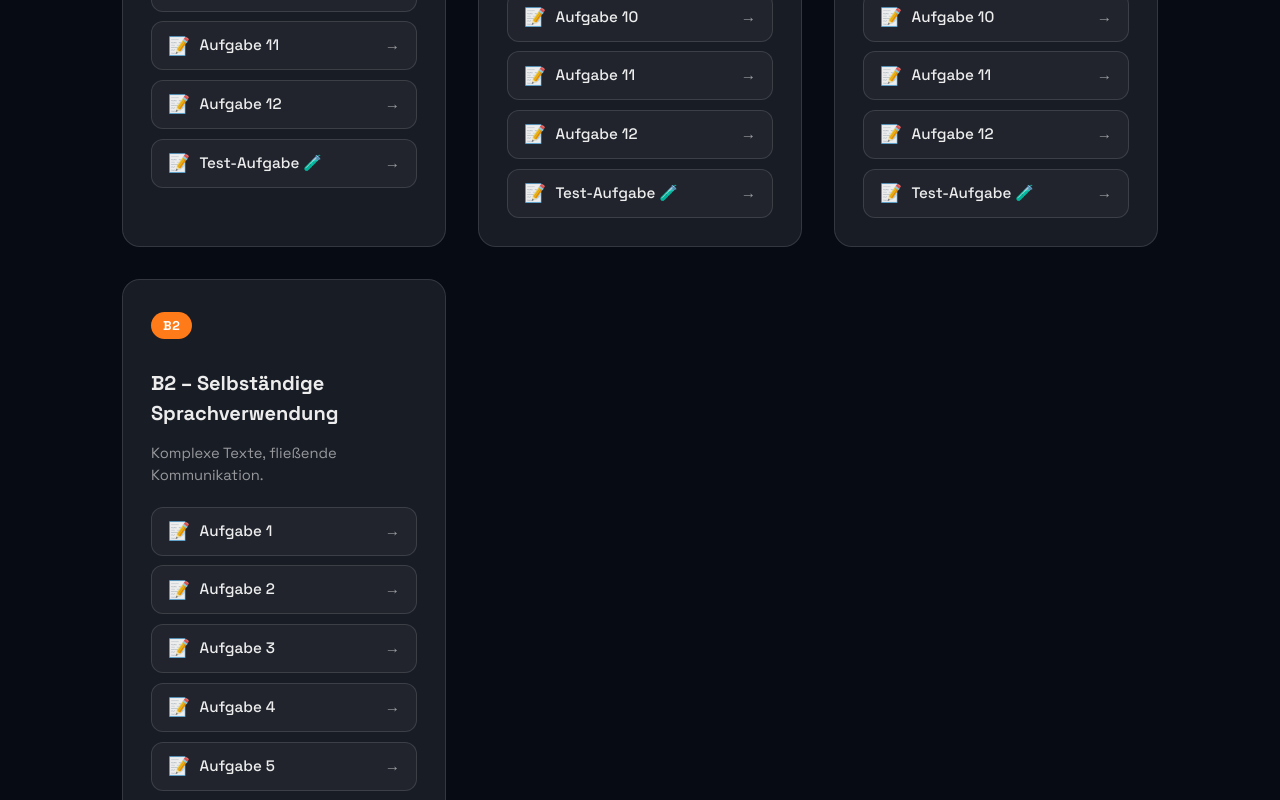
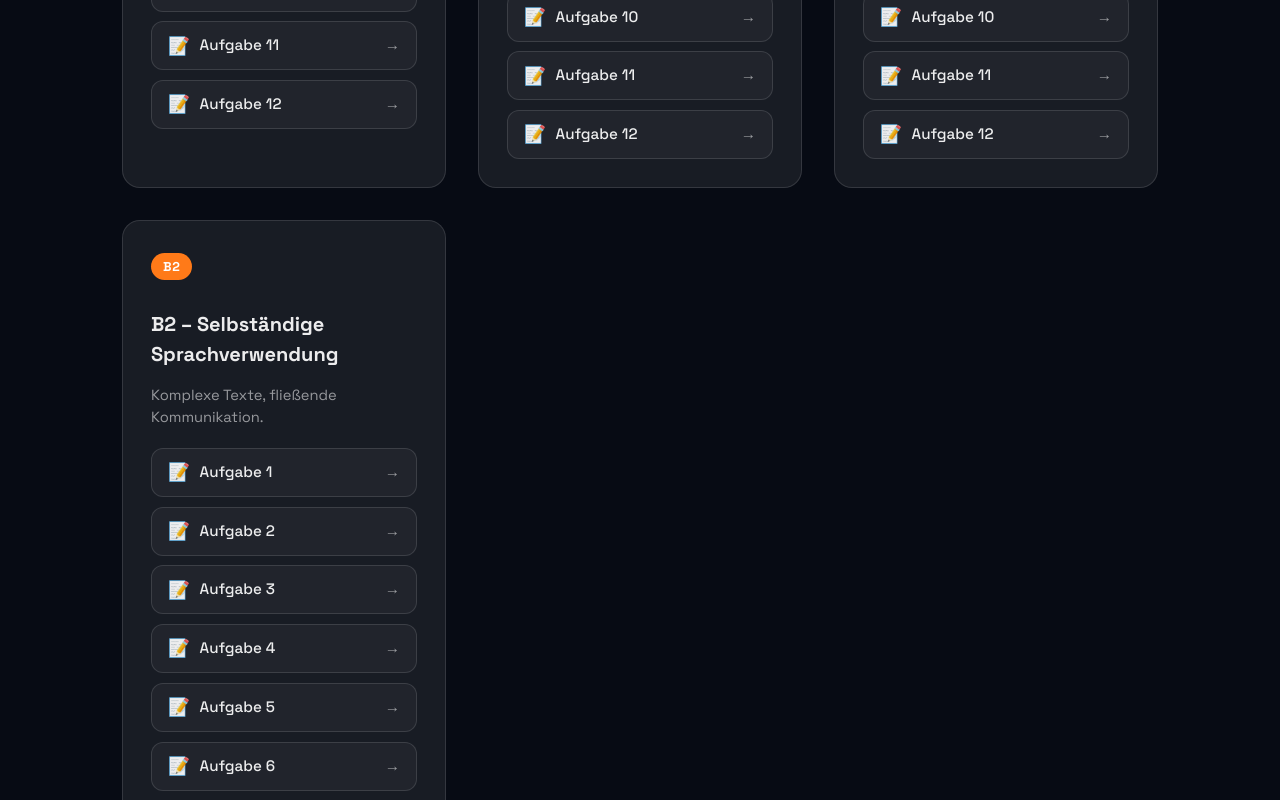
Before and after one commit to mostafakanaan/Personal_Portfolio, a React (Vite) app: page /DfA/Aufgaben in a window 1280 px wide. Shown: the part 1060-1860 px from the top of the page. Built offline with nearby package versions, Linux system fonts and the light colour scheme.

Commit message:
fix: hide Test-Aufgabe from Aufgaben list

```diff
--- a/src/data/aufgaben.js
+++ b/src/data/aufgaben.js
@@ -22,7 +22,6 @@ export const levels = [
       { number: 10, title: "Aufgabe 10", link: "/DfA/Aufgaben/10" },
       { number: 11, title: "Aufgabe 11", link: "/DfA/Aufgaben/11" },
       { number: 12, title: "Aufgabe 12", link: "/DfA/Aufgaben/12" },
-      { number: "Test", title: "Test-Aufgabe 🧪", link: "/DfA/Aufgaben/Test" },
     ],
   },
   {
@@ -43,7 +42,6 @@ export const levels = [
       { number: 10, title: "Aufgabe 10", link: "/DfA/Aufgaben/10" },
       { number: 11, title: "Aufgabe 11", link: "/DfA/Aufgaben/11" },
       { number: 12, title: "Aufgabe 12", link: "/DfA/Aufgaben/12" },
-      { number: "Test", title: "Test-Aufgabe 🧪", link: "/DfA/Aufgaben/Test" },
     ],
   },
   {
@@ -64,7 +62,6 @@ export const levels = [
       { number: 10, title: "Aufgabe 10", link: "/DfA/Aufgaben/10" },
       { number: 11, title: "Aufgabe 11", link: "/DfA/Aufgaben/11" },
       { number: 12, title: "Aufgabe 12", link: "/DfA/Aufgaben/12" },
-      { number: "Test", title: "Test-Aufgabe 🧪", link: "/DfA/Aufgaben/Test" },
     ],
   },
   {
@@ -85,7 +82,6 @@ export const levels = [
       { number: 10, title: "Aufgabe 10", link: "/DfA/Aufgaben/10" },
       { number: 11, title: "Aufgabe 11", link: "/DfA/Aufgaben/11" },
       { number: 12, title: "Aufgabe 12", link: "/DfA/Aufgaben/12" },
-      { number: "Test", title: "Test-Aufgabe 🧪", link: "/DfA/Aufgaben/Test" },
     ],
   },
 ];
```
